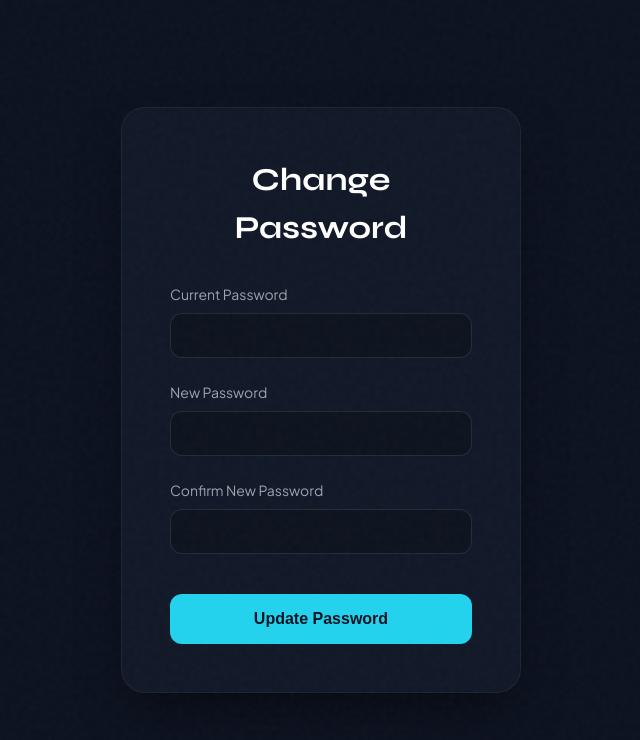
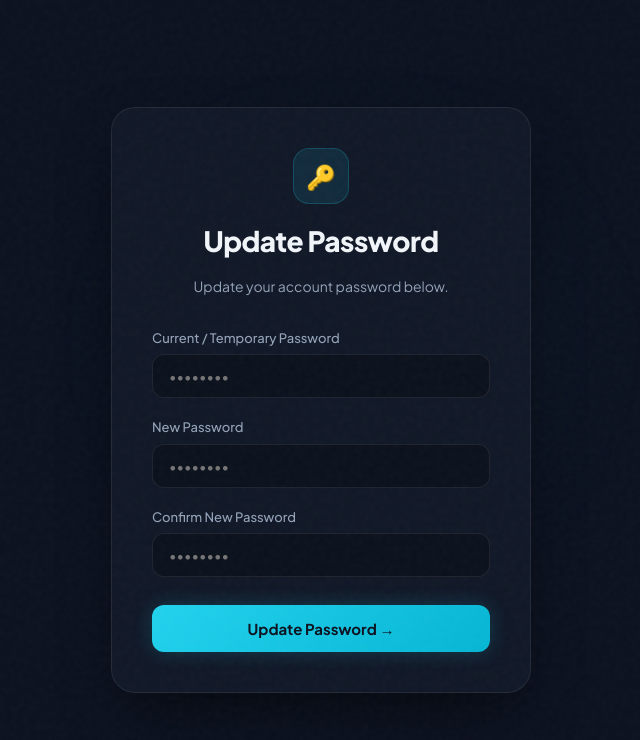
Before and after one commit to NSBM-INTERN-PROJECT/smms-frontend, a React (Vite) app: page /change-password in a window 1280 px wide. Shown: the top 740 px of the page, without its empty margins (319-959 px from the left). Built offline with nearby package versions, Linux system fonts and the light colour scheme; no server answers.

Commit message:
feat(auth): update change password page

```diff
--- a/src/pages/auth/ChangePasswordPage.tsx
+++ b/src/pages/auth/ChangePasswordPage.tsx
@@ -1,60 +1,249 @@
 import React, { useState } from 'react';
+import { useNavigate } from 'react-router-dom';
+import { changePassword } from '../../api/auth.api';
+import { useAuthStore } from '../../store/auth.store';
 
 export const ChangePasswordPage: React.FC = () => {
   const [currentPassword, setCurrentPassword] = useState('');
   const [newPassword, setNewPassword] = useState('');
   const [confirmPassword, setConfirmPassword] = useState('');
+  const [error, setError] = useState('');
+  const [success, setSuccess] = useState('');
+  const [loading, setLoading] = useState(false);
+
+  const navigate = useNavigate();
+  const user = useAuthStore((s) => s.user);
+  const setAuth = useAuthStore((s) => s.setAuth);
+  const token = useAuthStore((s) => s.token);
 
   const handleChangePassword = async (e: React.FormEvent) => {
     e.preventDefault();
-    if (newPassword !== confirmPassword) {
-      alert("Passwords do not match!");
+    setError('');
+    setSuccess('');
+
+    if (newPassword.length < 6) {
+      setError('New password must be at least 6 characters long.');
       return;
     }
-    // call api to change password
-    alert("Password changed successfully!");
+
+    if (newPassword !== confirmPassword) {
+      setError('New passwords do not match.');
+      return;
+    }
+
+    setLoading(true);
+    try {
+      await changePassword({ currentPassword, newPassword, confirmPassword });
+
+      setSuccess('Password updated successfully! Redirecting...');
+
+      // Update stored user object to set mustChangePassword = false
+      if (token && user) {
+        setAuth(token, { ...user, mustChangePassword: false });
+      }
+
+      setTimeout(() => {
+        navigate('/');
+      }, 1500);
+
+    } catch (err: any) {
+      const msg = err?.response?.data?.message || err?.message || 'Failed to update password. Please check your current password.';
+      setError(msg);
+      console.error('Password update error:', err);
+    } finally {
+      setLoading(false);
+    }
   };
 
   return (
-    <div style={{ display: 'flex', minHeight: '100vh', backgroundColor: '#0C1220', color: 'white', alignItems: 'center', justifyContent: 'center' }}>
-      <div style={{ background: '#111827', padding: '3rem', borderRadius: '1.5rem', width: '100%', maxWidth: '400px', border: '1px solid rgba(255,255,255,0.05)', boxShadow: '0 25px 50px -12px rgba(0, 0, 0, 0.5)' }}>
-        <h2 style={{ fontSize: '2rem', marginBottom: '2rem', textAlign: 'center', fontWeight: 'bold' }}>Change Password</h2>
-        <form onSubmit={handleChangePassword} style={{ display: 'flex', flexDirection: 'column', gap: '1.5rem' }}>
+    <div style={{
+      display: 'flex',
+      minHeight: '100vh',
+      backgroundColor: '#0C1220',
+      color: '#F1F5F9',
+      alignItems: 'center',
+      justifyContent: 'center',
+      fontFamily: "'Plus Jakarta Sans', system-ui, sans-serif",
+      padding: '1.5rem',
+      position: 'relative',
+      overflow: 'hidden',
+    }}>
+      {/* Background glow */}
+      <div style={{
+        position: 'absolute', top: '25%', left: '35%',
+        width: '35%', height: '35%',
+        background: 'radial-gradient(circle, rgba(34,211,238,0.12) 0%, transparent 70%)',
+        filter: 'blur(90px)', pointerEvents: 'none',
+      }} />
+
+      <div style={{
+        background: '#111827',
+        padding: '2.5rem',
+        borderRadius: '1.5rem',
+        width: '100%',
+        maxWidth: '420px',
+        border: '1px solid rgba(255,255,255,0.08)',
+        boxShadow: '0 25px 60px -15px rgba(0, 0, 0, 0.6)',
+        position: 'relative',
+        zIndex: 1,
+      }}>
+        <div style={{ textAlign: 'center', marginBottom: '2rem' }}>
+          <div style={{
+            display: 'inline-flex',
+            alignItems: 'center',
+            justifyContent: 'center',
+            width: '3.5rem',
+            height: '3.5rem',
+            borderRadius: '1rem',
+            background: 'rgba(34,211,238,0.1)',
+            border: '1px solid rgba(34,211,238,0.2)',
+            fontSize: '1.5rem',
+            marginBottom: '1rem',
+          }}>
+            🔑
+          </div>
+          <h2 style={{ fontFamily: "var(--font-display)", fontSize: '1.75rem', fontWeight: 800, marginBottom: '0.5rem', letterSpacing: '-0.02em' }}>
+            Update Password
+          </h2>
+          <p style={{ color: '#94A3B8', fontSize: '0.875rem' }}>
+            {user?.mustChangePassword
+              ? 'First time login detected. Please create a new password to continue.'
+              : 'Update your account password below.'}
+          </p>
+        </div>
+
+        {error && (
+          <div style={{
+            background: 'rgba(251, 113, 133, 0.1)',
+            border: '1px solid rgba(251, 113, 133, 0.25)',
+            borderRadius: '0.75rem',
+            padding: '0.75rem 1rem',
+            marginBottom: '1.25rem',
+            color: '#FB7185',
+            fontSize: '0.8125rem',
+            lineHeight: 1.5,
+          }}>
+            {error}
+          </div>
+        )}
+
+        {success && (
+          <div style={{
+            background: 'rgba(34, 197, 94, 0.1)',
+            border: '1px solid rgba(34, 197, 94, 0.25)',
+            borderRadius: '0.75rem',
+            padding: '0.75rem 1rem',
+            marginBottom: '1.25rem',
+            color: '#4ADE80',
+            fontSize: '0.8125rem',
+            lineHeight: 1.5,
+          }}>
+            {success}
+          </div>
+        )}
+
+        <form onSubmit={handleChangePassword} style={{ display: 'flex', flexDirection: 'column', gap: '1.25rem' }}>
           <div>
-            <label style={{ display: 'block', marginBottom: '0.5rem', color: '#9CA3AF', fontSize: '0.875rem' }}>Current Password</label>
+            <label style={{ display: 'block', marginBottom: '0.375rem', color: '#94A3B8', fontSize: '0.8125rem', fontWeight: 500 }}>
+              Current / Temporary Password
+            </label>
             <input
               type="password"
               value={currentPassword}
               onChange={e => setCurrentPassword(e.target.value)}
-              style={{ width: '100%', padding: '0.875rem', borderRadius: '0.75rem', background: 'rgba(0,0,0,0.2)', border: '1px solid rgba(255,255,255,0.1)', color: 'white', outline: 'none' }}
+              placeholder="••••••••"
+              style={{
+                width: '100%',
+                padding: '0.75rem 1rem',
+                borderRadius: '0.75rem',
+                background: 'rgba(0,0,0,0.25)',
+                border: '1px solid rgba(255,255,255,0.08)',
+                color: '#F1F5F9',
+                fontSize: '0.875rem',
+                outline: 'none',
+                fontFamily: 'inherit',
+                transition: 'border-color 0.15s ease',
+              }}
               required
+              onFocus={e => e.currentTarget.style.borderColor = 'rgba(34,211,238,0.4)'}
+              onBlur={e => e.currentTarget.style.borderColor = 'rgba(255,255,255,0.08)'}
             />
           </div>
+
           <div>
-            <label style={{ display: 'block', marginBottom: '0.5rem', color: '#9CA3AF', fontSize: '0.875rem' }}>New Password</label>
+            <label style={{ display: 'block', marginBottom: '0.375rem', color: '#94A3B8', fontSize: '0.8125rem', fontWeight: 500 }}>
+              New Password
+            </label>
             <input
               type="password"
               value={newPassword}
               onChange={e => setNewPassword(e.target.value)}
-              style={{ width: '100%', padding: '0.875rem', borderRadius: '0.75rem', background: 'rgba(0,0,0,0.2)', border: '1px solid rgba(255,255,255,0.1)', color: 'white', outline: 'none' }}
+              placeholder="••••••••"
+              style={{
+                width: '100%',
+                padding: '0.75rem 1rem',
+                borderRadius: '0.75rem',
+                background: 'rgba(0,0,0,0.25)',
+                border: '1px solid rgba(255,255,255,0.08)',
+                color: '#F1F5F9',
+                fontSize: '0.875rem',
+                outline: 'none',
+                fontFamily: 'inherit',
+                transition: 'border-color 0.15s ease',
+              }}
               required
+              onFocus={e => e.currentTarget.style.borderColor = 'rgba(34,211,238,0.4)'}
+              onBlur={e => e.currentTarget.style.borderColor = 'rgba(255,255,255,0.08)'}
             />
           </div>
+
           <div>
-            <label style={{ display: 'block', marginBottom: '0.5rem', color: '#9CA3AF', fontSize: '0.875rem' }}>Confirm New Password</label>
+            <label style={{ display: 'block', marginBottom: '0.375rem', color: '#94A3B8', fontSize: '0.8125rem', fontWeight: 500 }}>
+              Confirm New Password
+            </label>
             <input
               type="password"
               value={confirmPassword}
               onChange={e => setConfirmPassword(e.target.value)}
-              style={{ width: '100%', padding: '0.875rem', borderRadius: '0.75rem', background: 'rgba(0,0,0,0.2)', border: '1px solid rgba(255,255,255,0.1)', color: 'white', outline: 'none' }}
+              placeholder="••••••••"
+              style={{
+                width: '100%',
+                padding: '0.75rem 1rem',
+                borderRadius: '0.75rem',
+                background: 'rgba(0,0,0,0.25)',
+                border: '1px solid rgba(255,255,255,0.08)',
+                color: '#F1F5F9',
+                fontSize: '0.875rem',
+                outline: 'none',
+                fontFamily: 'inherit',
+                transition: 'border-color 0.15s ease',
+              }}
               required
+              onFocus={e => e.currentTarget.style.borderColor = 'rgba(34,211,238,0.4)'}
+              onBlur={e => e.currentTarget.style.borderColor = 'rgba(255,255,255,0.08)'}
             />
           </div>
+
           <button
             type="submit"
-            style={{ width: '100%', padding: '1rem', borderRadius: '0.75rem', background: '#22D3EE', color: '#0C1220', fontWeight: 'bold', fontSize: '1rem', border: 'none', cursor: 'pointer', marginTop: '1rem', transition: 'background 0.2s' }}
+            disabled={loading}
+            style={{
+              width: '100%',
+              padding: '0.875rem',
+              borderRadius: '0.75rem',
+              background: loading ? '#0E7490' : 'linear-gradient(135deg, #22D3EE 0%, #06B6D4 100%)',
+              color: '#0C1220',
+              fontWeight: 700,
+              fontSize: '0.9375rem',
+              border: 'none',
+              cursor: loading ? 'not-allowed' : 'pointer',
+              marginTop: '0.5rem',
+              transition: 'all 0.2s ease',
+              fontFamily: 'inherit',
+              boxShadow: loading ? 'none' : '0 0 20px rgba(34,211,238,0.2)',
+            }}
           >
-            Update Password
+            {loading ? 'Updating Password…' : 'Update Password →'}
           </button>
         </form>
       </div>
```
